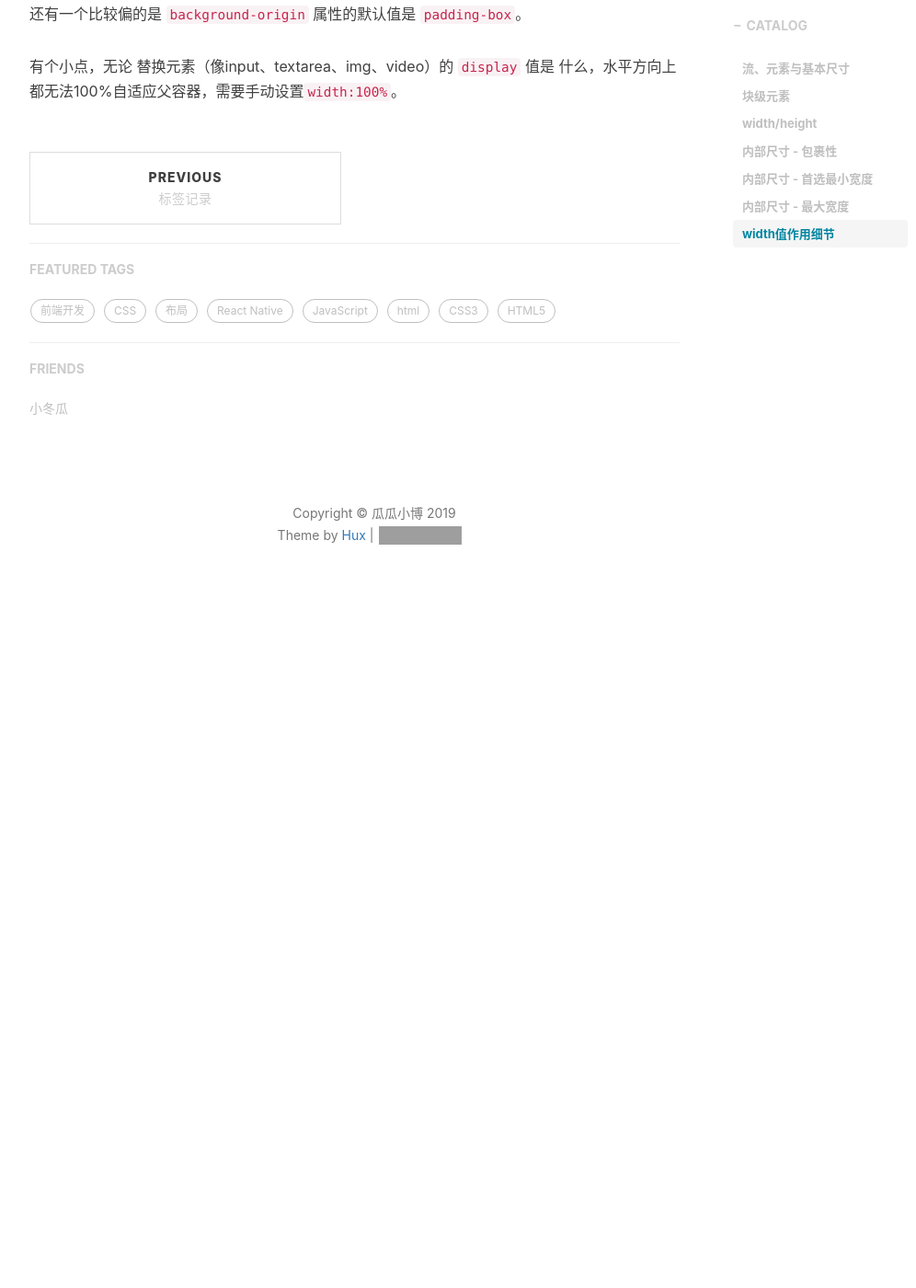
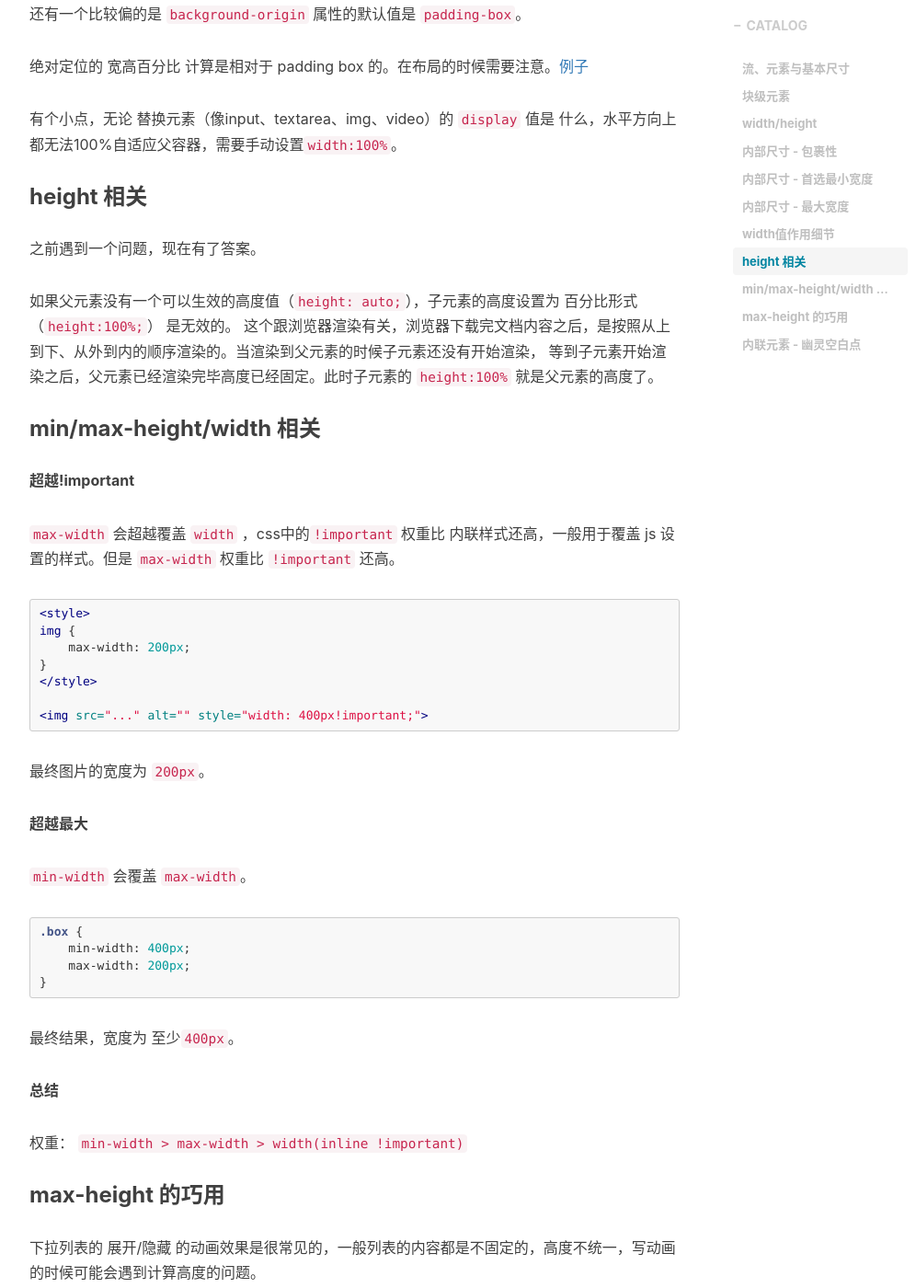
Before and after one commit to DDXG638/DDXG638.github.io, a Jekyll site: the page built from _posts/2019-09-07-cssWorld-chapter3.md, in a window 1280 px wide and 1400 px high, scrolled down 3085 px. Shown: the whole window at 92% size, without its empty margins (233-1229 px from the left). Built offline with Jekyll 4.4.1, drawn with Linux system fonts in a browser that asks for light colours; nearby versions of some CDN libraries; comment, search, counter and statistics services are not loaded; before the commit the page ends 3770 px from its top, so only the background shows below that; some of the changed text lies outside the part shown; grey boxes are pictures that could not be loaded.

Commit message:
完善博客，2019-09-07-cssWorld-chapter3.md

````diff
--- a/_posts/2019-09-07-cssWorld-chapter3.md
+++ b/_posts/2019-09-07-cssWorld-chapter3.md
@@ -102,4 +102,85 @@ button {
 
 还有一个比较偏的是 `background-origin` 属性的默认值是 `padding-box`。
 
+绝对定位的 宽高百分比 计算是相对于 padding box 的。在布局的时候需要注意。[例子](https://demo.cssworld.cn/3/2-11.php)
+
 有个小点，无论 替换元素（像input、textarea、img、video）的 `display` 值是 什么，水平方向上都无法100%自适应父容器，需要手动设置`width:100%`。
+
+
+### height 相关
+
+
+之前遇到一个问题，现在有了答案。
+
+如果父元素没有一个可以生效的高度值（`height: auto;`），子元素的高度设置为 百分比形式（`height:100%;`） 是无效的。
+这个跟浏览器渲染有关，浏览器下载完文档内容之后，是按照从上到下、从外到内的顺序渲染的。当渲染到父元素的时候子元素还没有开始渲染，
+等到子元素开始渲染之后，父元素已经渲染完毕高度已经固定。此时子元素的 `height:100%` 就是父元素的高度了。
+
+
+### min/max-height/width 相关
+
+**超越!important**
+
+`max-width` 会超越覆盖 `width` ，css中的`!important` 权重比 内联样式还高，一般用于覆盖 js 设置的样式。但是 `max-width` 权重比 `!important` 还高。
+
+``` html
+<style>
+img {
+    max-width: 200px;
+}
+</style>
+
+<img src="..." alt="" style="width: 400px!important;">
+```
+
+最终图片的宽度为 `200px`。
+
+
+**超越最大**
+
+`min-width` 会覆盖 `max-width`。
+
+``` css
+.box {
+    min-width: 400px;
+    max-width: 200px;
+}
+```
+
+最终结果，宽度为 至少`400px`。
+
+**总结**
+
+权重： `min-width > max-width > width(inline !important)`
+
+
+### max-height 的巧用
+
+下拉列表的 展开/隐藏 的动画效果是很常见的，一般列表的内容都是不固定的，高度不统一，写动画的时候可能会遇到计算高度的问题。
+
+如果使用 `max-height` 实现的话，可以巧妙的避开计算高度。
+
+``` css
+.list-box {
+    max-height: 0;
+    transition: max-height .2s;
+}
+
+.list-box.active {
+    /* 设置一个足够大的高度 */
+    max-height: 100px;
+}
+```
+
+这样就可以巧妙的实现动画啦，这里的 `max-height` 值的设置是有讲究的，设置太大的话会影响动画效果。一般设置一个最小的足够大的高度。
+
+
+
+## 内联元素 - 幽灵空白点
+
+> 存在与内联盒模型中，在HTML5文档声明中，内联元素的所有解析和渲染表现就如同每个行框盒子的前面有一个“空白节点”一样。
+> 这个“空白节点”永远透明，不占据任何宽度。
+
+“空白节点”是一个存在与每个“行框盒子”前面，同时具有该元素的**字体**和**行高**属性的0宽度的内联盒子。
+
+要处理“空白节点”的话，最简单的方式是设置样式：`font-size:0;`。
````
